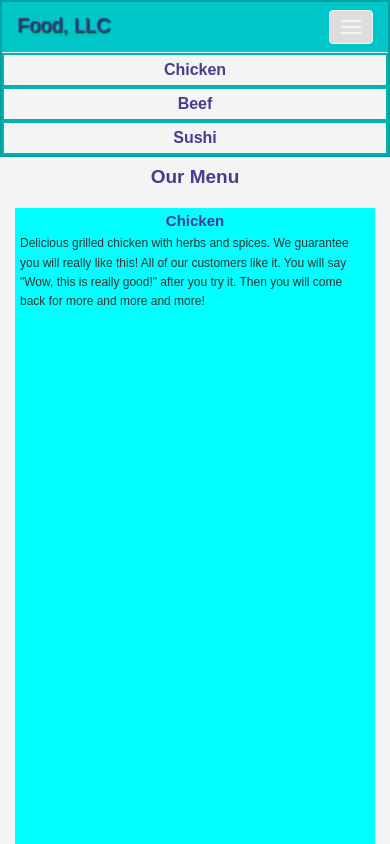
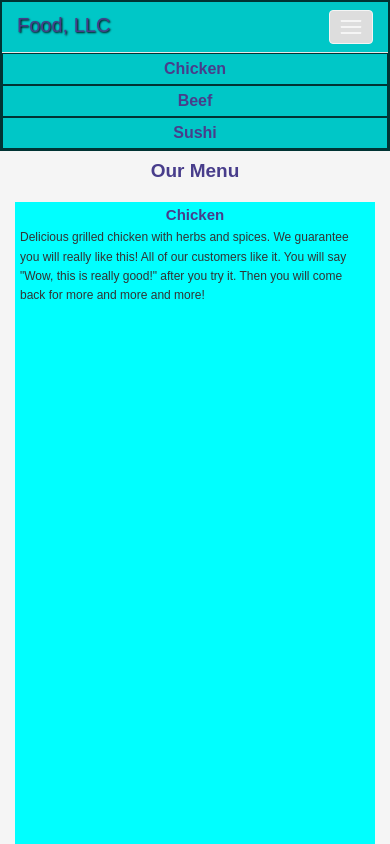
Before and after one commit to kenkeefer/mod3sol, a plain HTML site: page index.html in a window 390 px wide. Both pictures are taken after a click on the button "Toggle navigation". Shown: the top 844 px of the page. Drawn offline with nearby package versions, Linux system fonts and the light colour scheme; a script that the page names is missing.

Commit message:
Final adjustments to styles.css

```diff
--- a/css/styles.css
+++ b/css/styles.css
@@ -2,12 +2,12 @@ body {
   font-family: Arial, sans-serif;
   font-size: 16px;
   line-height: 1.6;
-  background-color: #f4f4f4;
+  background-color: #f5f5f5;
 }
 #header-nav {
   background-color: rgb(0, 199, 199);
+  border: 2px solid rgb(0, 51, 51);
   border-radius: 0;
-  border: 2px solid rgb(0, 160, 160);
   margin-bottom: 10px;
 }
 .navbar-brand h1 {
@@ -19,10 +19,11 @@ body {
 }
 .navbar-header button.navbar-toggle,
 .navbar-header .icon-bar {
-  border: 1px solid #f4f4f4;
+  border: 1px solid #f5f5f5;
   background-color: transparent;
 }
 #nav-list {
+  background-color: rgb(0, 199, 199);
   margin-top: 0px;
   margin-bottom: 0px;
 }
@@ -34,11 +35,10 @@ body {
 }
 #nav-list a:hover,
 #nav-list a:focus {
-  background: #f4f4f4;
+  background: #f5f5f5;
 }
 #nav-list li {
-  border: 2px solid rgb(0, 180, 180);
-  background-color: #f4f4f4;
+  border: 1px solid rgb(0, 51, 51);
   text-align: center;
 }
 h2 {
```
